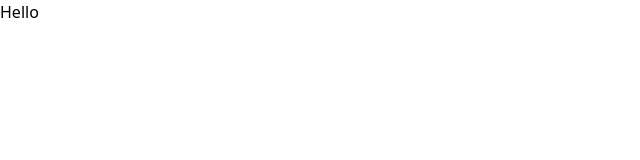
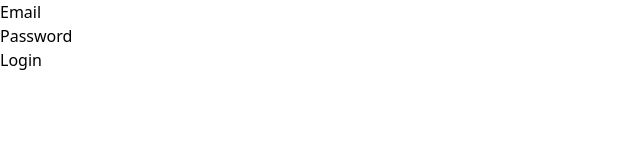
Before and after one commit to allysontrinh/Mealify, a React (Create React App) app: page / in a window 1280 px wide. Shown: the top 160 px of the page, without its empty margins (0-640 px from the left). Built offline with nearby package versions, Linux system fonts and the light colour scheme; the HTML template or start-up script is replaced by a standard one.

Commit message:
changes to app

```diff
--- a/src/App.js
+++ b/src/App.js
@@ -1,11 +1,63 @@
 import './App.css';
+import React, { useState } from 'react';
+// import { app } from './firebase';
+import app from './firebase';
+import 'firebase/auth'
 
-function App() {
+const App = () => {
+  const [email, setEmail] = useState('');
+  const [pass, setPass] = useState('');
+
+  const onInputChange = (e, name) => {
+    let inputValue = e.target.value;
+    if (name === 'pass') {
+      setPass(inputValue);
+    } else if (name === 'email') {
+      setEmail(inputValue);
+    }
+  };
+
+  const loginUser = () => {
+    app.auth().signInWithEmailAndPassword(email, pass)
+      .then(() => {
+        window.location.href = '/'; // Navigate to the root route
+      })
+      .catch(error => {
+        // Handle Errors here.
+        var errorCode = error.code;
+        var errorMessage = error.message;
+        console.log(errorMessage);
+        console.log(errorCode);
+      });
+  };
+
+  // const registerUser = () => {
+  //   window.location.href = '/signup'; // Navigate to the signup route
+  // };
+
   return (
-    <div>
-      Hello
+    <div className="form-container">
+      <div className="form">
+        <div className="form-content">
+          <div className="form-row">
+            <label>Email</label>
+            <input name="email" onChange={(e) => onInputChange(e, 'email')}></input>
+          </div>
+          <div className="form-row">
+            <label>Password</label>
+            <input name="password" type="password" onChange={(e) => onInputChange(e, 'pass')}></input>
+          </div>
+          <div className="form-row">
+            <div className="button-container">
+              <button className="btn btn-primary" onClick={loginUser}>
+                Login
+              </button>
+            </div>
+          </div>
+        </div>
+      </div>
     </div>
   );
-}
+};
 
 export default App;
```
